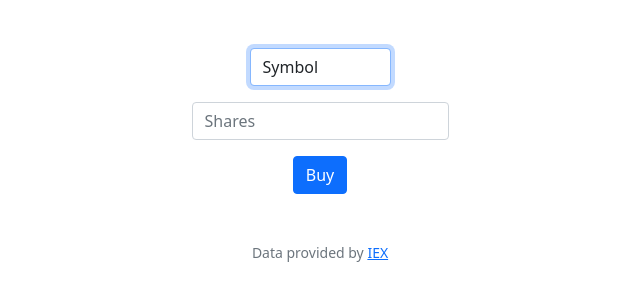
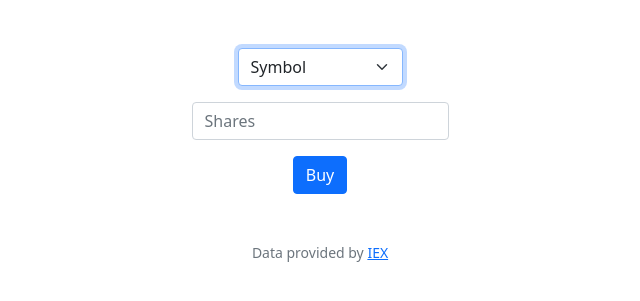
Before and after one commit to KalinaBarzashka/Education, a Flask app: template finance/templates/sell.html in a window 1280 px wide. Shown: the part 76-377 px from the top of the page, without its empty margins (320-960 px from the left). Run offline with Flask 2, Linux system fonts and the light colour scheme; the template is opened without the code that fills it: most values are stand-ins (such as "Sample title", 1, 10 or a date in 2020); some libraries are stand-ins or nearby versions.

Commit message:
Sun, Aug 28, 2022, 7:58 AM +00:00

```diff
--- a/finance/templates/sell.html
+++ b/finance/templates/sell.html
@@ -7,7 +7,7 @@
 {% block main %}
     <form action="/sell" method="post">
         <div class="mb-3">
-            <select autocomplete="off" autofocus class="form-control mx-auto w-auto" id="symbol" name="symbol" placeholder="Symbol">
+            <select autocomplete="off" autofocus class="form-select mx-auto w-auto" id="symbol" name="symbol" placeholder="Symbol">
                 <option disabled selected>Symbol</option>
             {% for stock in stocks %}
                 <option value="{{stock.symbol}}">{{stock.symbol}}</option>
```
